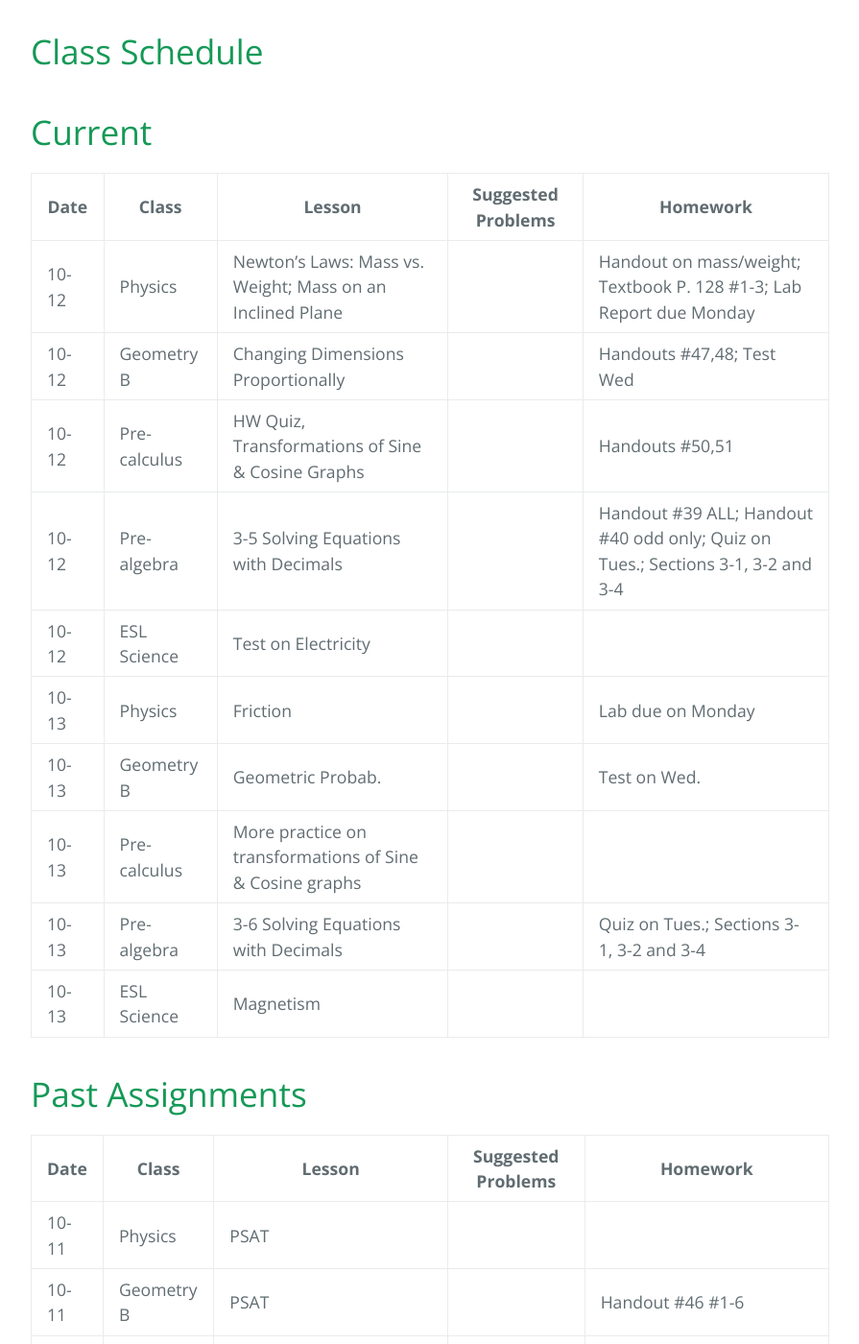
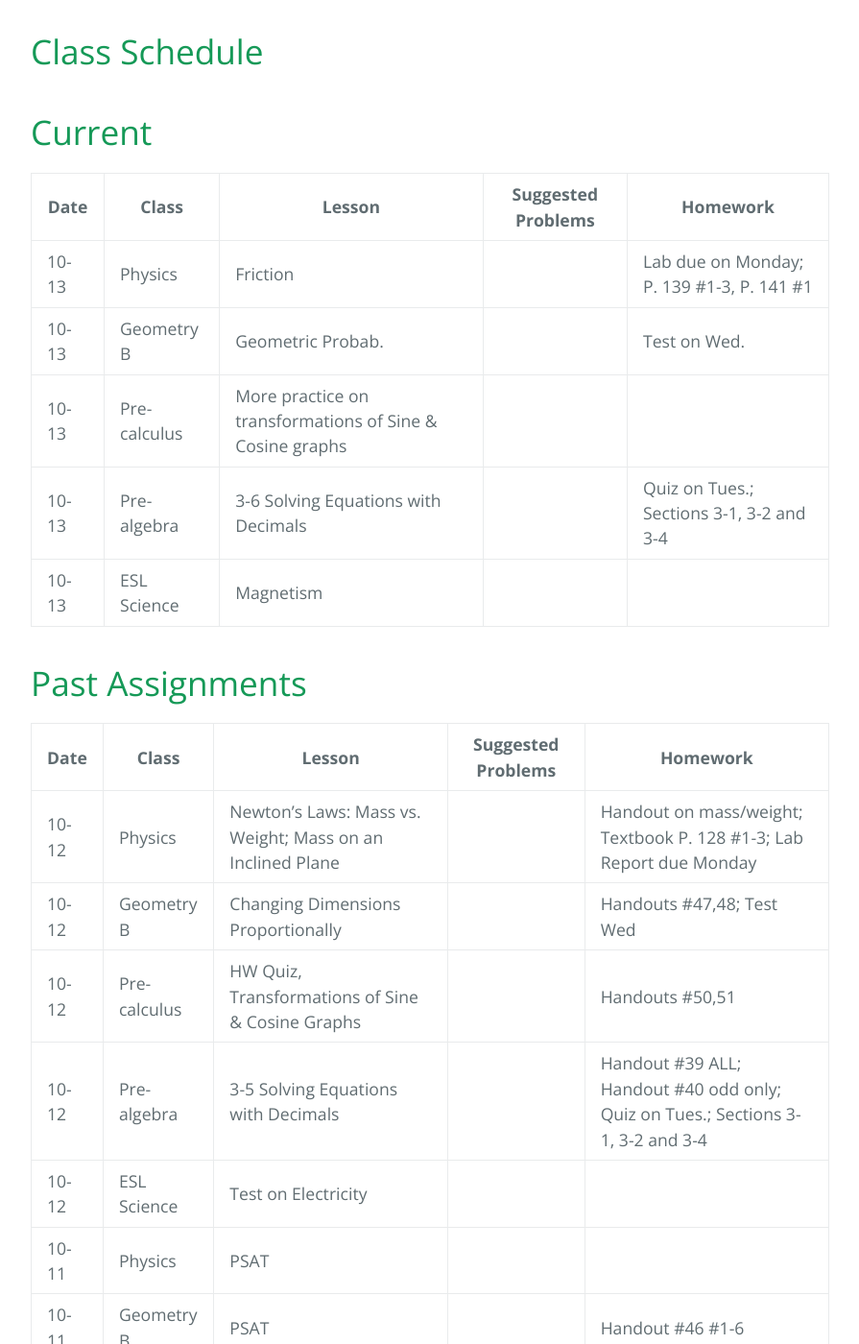
Before and after one commit to gpayoo/gpayoo, a Jekyll site: the page built from index.md, in a window 1280 px wide and 1400 px high, scrolled down 388 px. Shown: the whole window at 96% size, without its empty margins (192-1087 px from the left). Built offline with Jekyll 4.4.1, drawn with Linux system fonts in a browser that asks for light colours; our own code applies the rules of GitHub Pages for plain Markdown files; part of the change alters nothing that is shown.

Commit message:
Update index.md

```diff
--- a/index.md
+++ b/index.md
@@ -10,12 +10,7 @@ layout: default
 
 | Date | Class | Lesson | Suggested Problems | Homework |
 | ---- | ----- | ------ | -------- | ---
-| 10-12 | Physics | Newton's Laws: Mass vs. Weight; Mass on an Inclined Plane | | Handout on mass/weight; Textbook P. 128 #1-3; Lab Report due Monday
-| 10-12 | Geometry B | Changing Dimensions Proportionally  | |  Handouts #47,48; Test Wed|
-| 10-12 | Pre-calculus | HW Quiz, Transformations of Sine & Cosine Graphs| |  Handouts #50,51
-| 10-12 | Pre-algebra | 3-5 Solving Equations with Decimals | | Handout #39 ALL; Handout #40 odd only; Quiz on Tues.; Sections 3-1, 3-2 and 3-4
-| 10-12 | ESL Science | Test on Electricity|  |
-| 10-13 | Physics | Friction | | Lab due on Monday
+| 10-13 | Physics | Friction | | Lab due on Monday; P. 139 #1-3, P. 141 #1
 | 10-13 | Geometry B | Geometric Probab.  | |  Test on Wed. |
 | 10-13 | Pre-calculus | More practice on transformations of Sine & Cosine graphs | |
 | 10-13 | Pre-algebra | 3-6 Solving Equations with Decimals  | | Quiz on Tues.; Sections 3-1, 3-2 and 3-4
@@ -25,6 +20,11 @@ layout: default
 
 | Date | Class | Lesson | Suggested Problems | Homework |
 | ---- | ----- | ------ | -------- | ---
+| 10-12 | Physics | Newton's Laws: Mass vs. Weight; Mass on an Inclined Plane | | Handout on mass/weight; Textbook P. 128 #1-3; Lab Report due Monday
+| 10-12 | Geometry B | Changing Dimensions Proportionally  | |  Handouts #47,48; Test Wed|
+| 10-12 | Pre-calculus | HW Quiz, Transformations of Sine & Cosine Graphs| |  Handouts #50,51
+| 10-12 | Pre-algebra | 3-5 Solving Equations with Decimals | | Handout #39 ALL; Handout #40 odd only; Quiz on Tues.; Sections 3-1, 3-2 and 3-4
+| 10-12 | ESL Science | Test on Electricity|  |
 | 10-11 | Physics | PSAT | |
 | 10-11 | Geometry B |  PSAT | |  Handout #46 #1-6|
 | 10-11 | Pre-calculus | PSAT | | Quiz on Thurs. on Section 4.3 #1-48 ; No calculator
```
